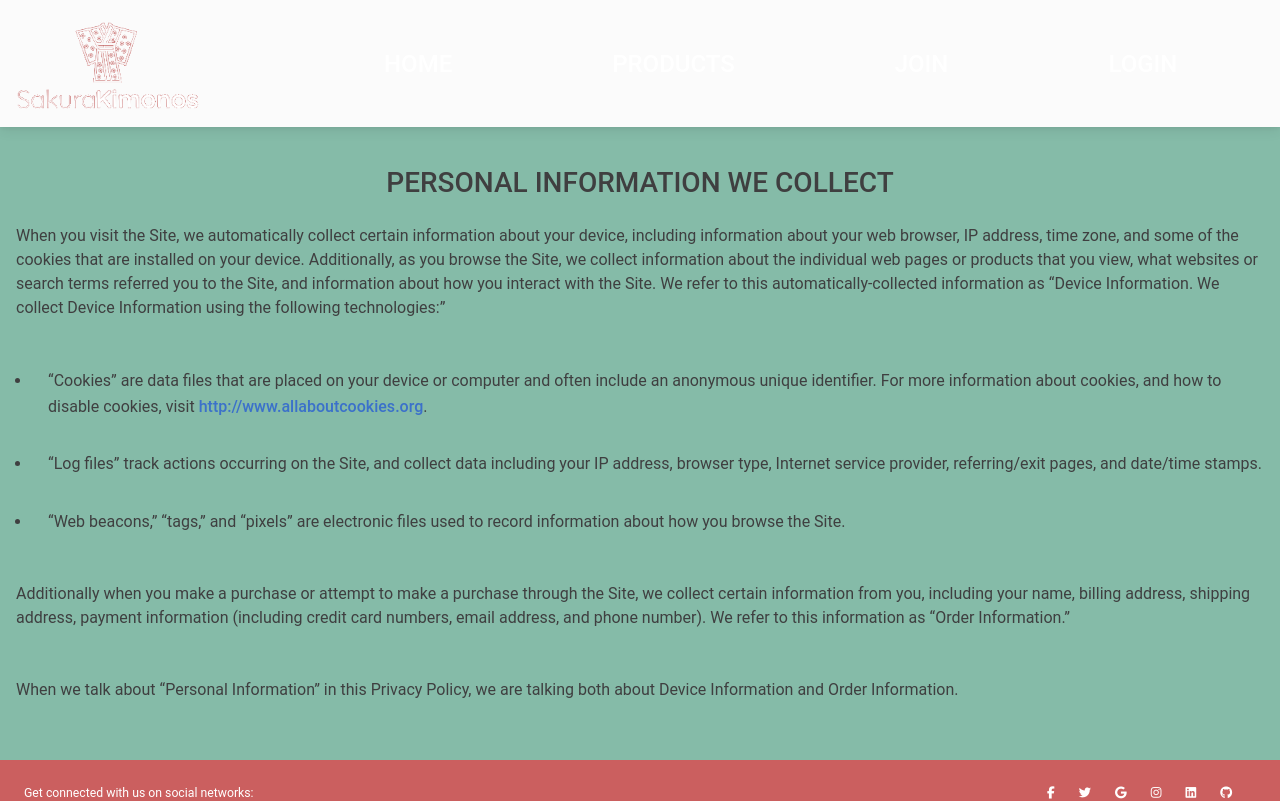
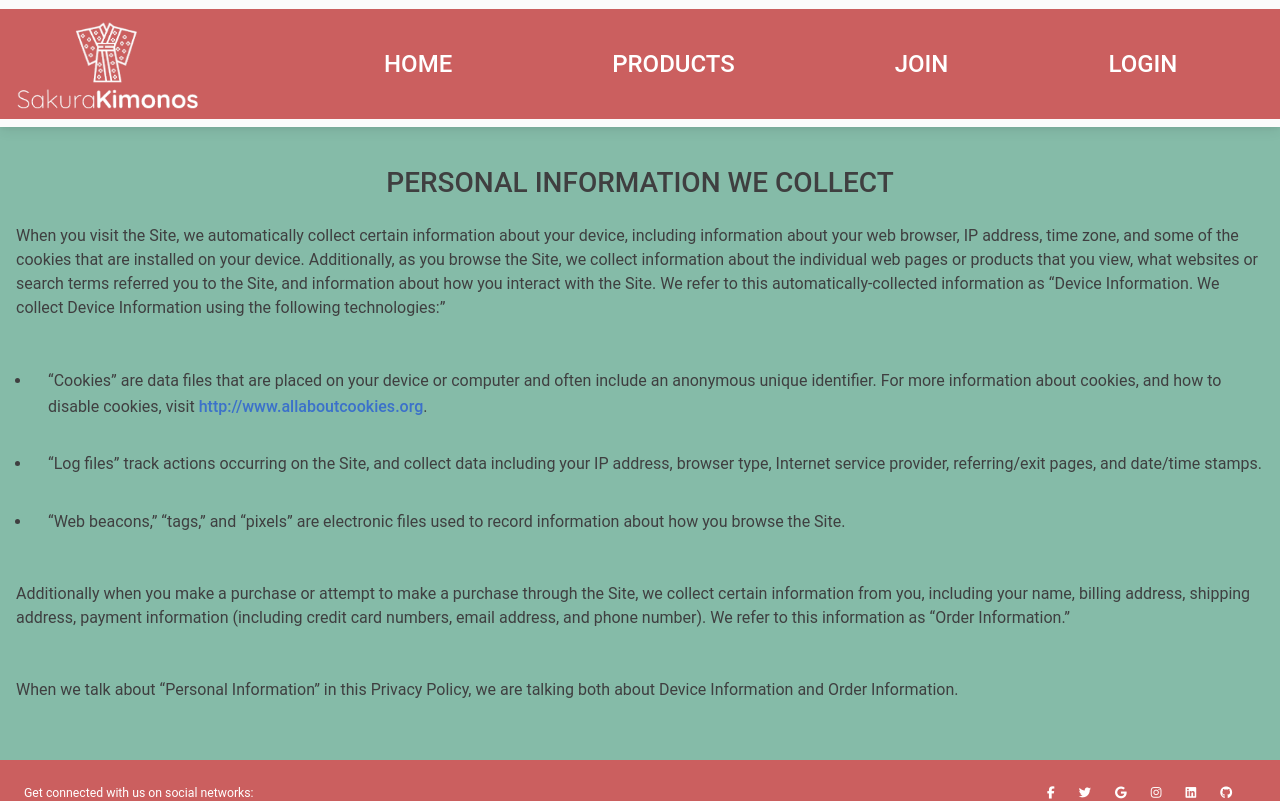
Before and after one commit to Sakura-Kimonos/Sakura-Kimonos-Front, a React (Vite) app: page /CookiesPolicy in a window 1280 px wide. Shown: the top 801 px of the page. Built offline with nearby package versions, Linux system fonts and the light colour scheme.

Commit message:
added color navbar and admdash

```diff
--- a/src/components/styleSheet/Navbar.css
+++ b/src/components/styleSheet/Navbar.css
@@ -2,6 +2,13 @@
     width: 15vw !important;
 
   }
+
+  .menu {
+    margin-left: 10%;
+    background-color: #CB5F5F
+
+  }
+
 
   .navigation{
     background-color: #CB5F5F !important;
@@ -27,7 +34,3 @@
     color: #FFFFFF !important;
 
   }
-
-  .menu {
-    margin-left: 10%;
-  }
```
